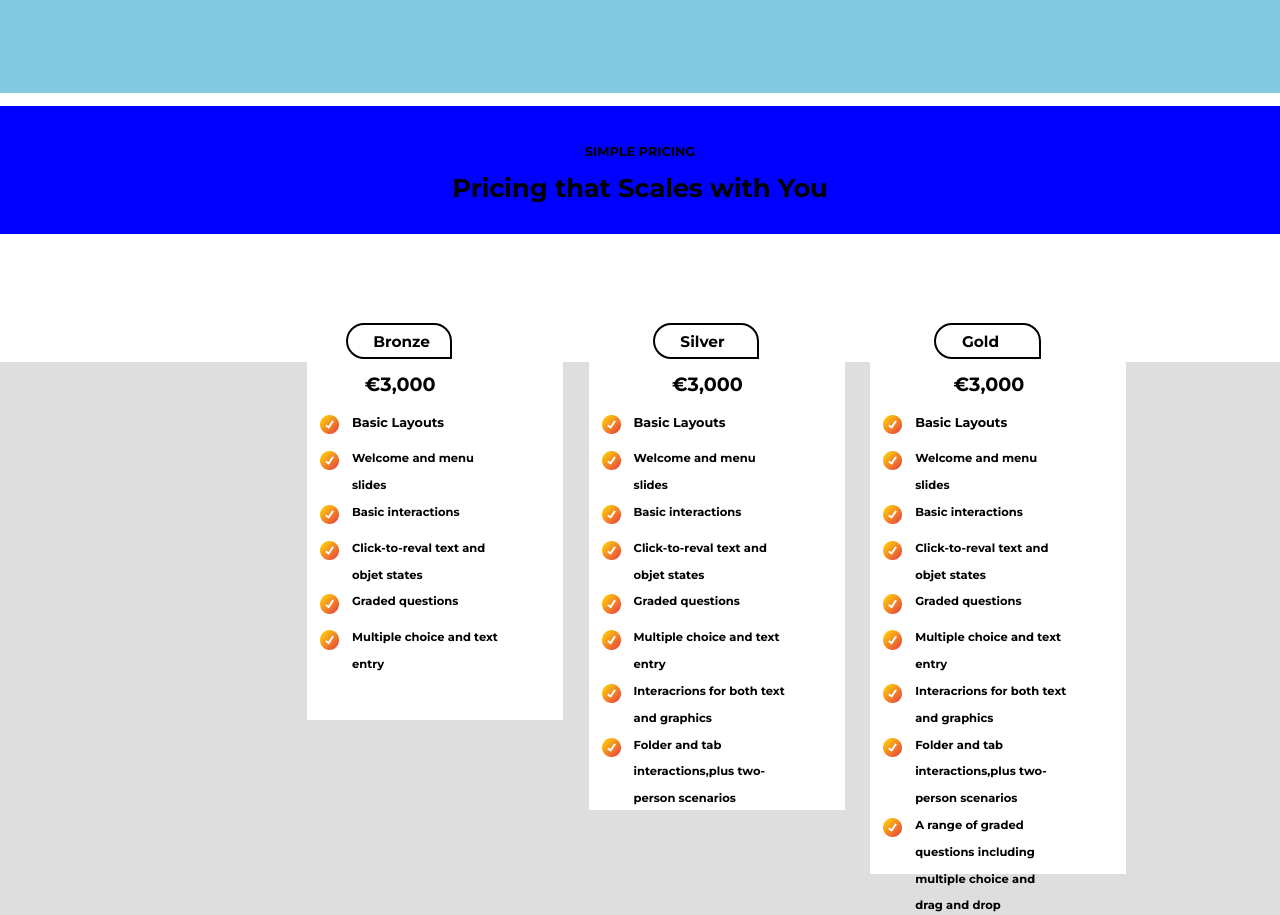
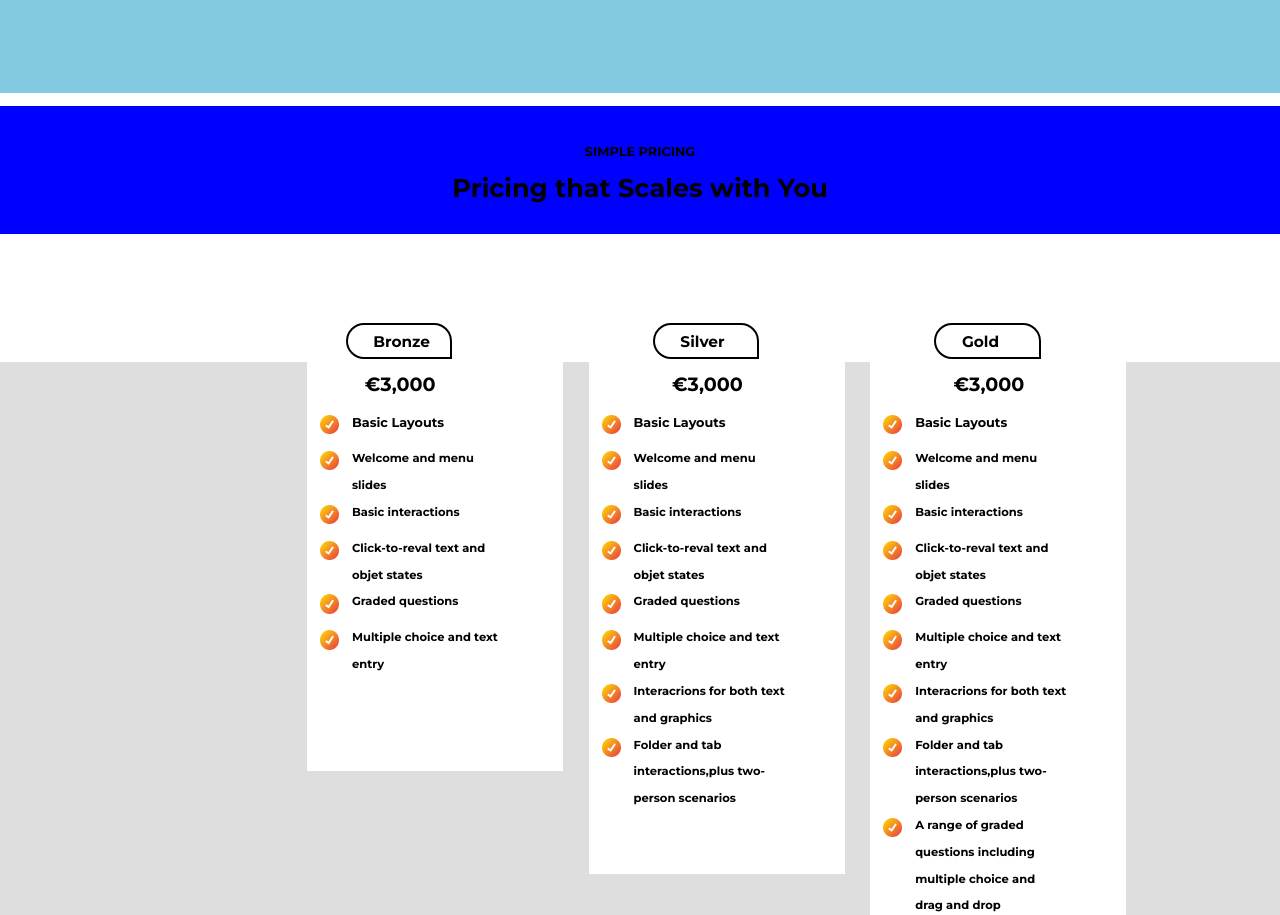
Before and after one commit to UdeshBhatti2004/Template-7, a plain HTML site: page index.html in a window 1280 px wide. Shown: the part 3984-4899 px from the top of the page. Drawn offline with Linux system fonts and the light colour scheme.

Commit message:
Update style.css

```diff
--- a/style.css
+++ b/style.css
@@ -804,7 +804,7 @@
 }
 
 .box-1{
-    height: 33vw;
+    height: 37vw;
     width: 20vw;
     background-color: white;
     position: relative;
@@ -813,7 +813,7 @@
 }
 
 .box-2{
-    height: 40vw;
+    height: 45vw;
     width: 20vw;
     background-color: white;
     position: relative;
@@ -821,7 +821,7 @@
     margin-left: 2vw;
 }
 .box-3{
-    height: 45vw;
+    height: 50vw;
     width: 20vw;
     /* background-color: red; */
     background-color: white;
```
